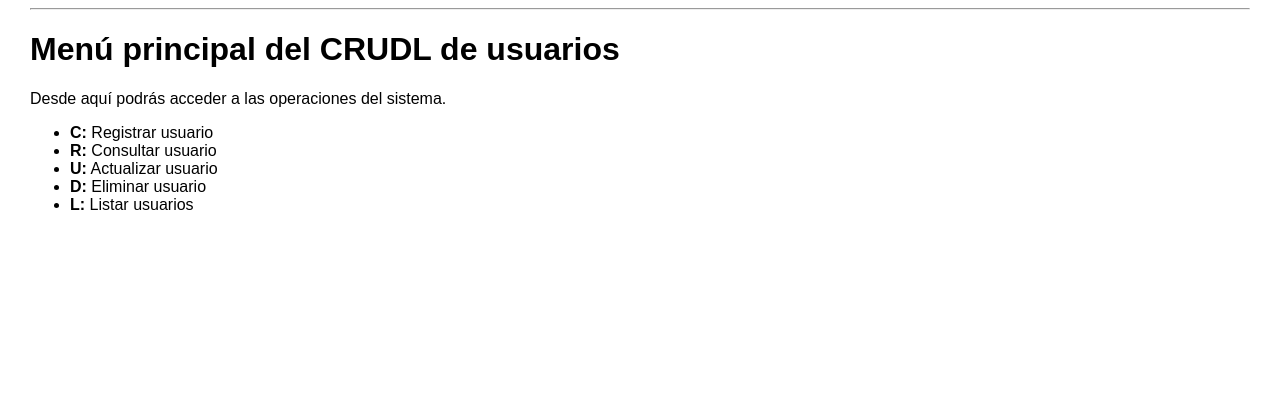
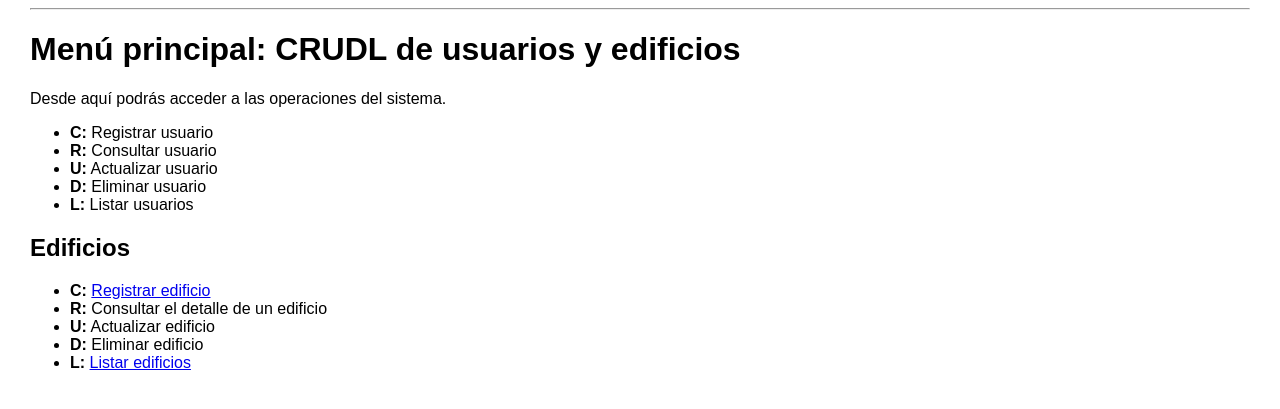
Before and after one commit to mlarav1/Edificio-PHP, a PHP site: page / in a window 1280 px wide. Shown: the part 48-457 px from the top of the page. Run offline with PHP 8.4, Linux system fonts and the light colour scheme.

Commit message:
feat(presentation): agrega enlaces de Edificio al menu, home y confirmacion de borrado generica

```diff
--- a/Infrastructure/Entrypoints/Web/Presentation/Views/home.php
+++ b/Infrastructure/Entrypoints/Web/Presentation/Views/home.php
@@ -1,7 +1,7 @@
 <?php require __DIR__ . '/layouts/header.php'; ?>
 <?php require __DIR__ . '/layouts/menu.php'; ?>
 
-<h1>Menú principal del CRUDL de usuarios</h1>
+<h1>Menú principal: CRUDL de usuarios y edificios</h1>
 
 <p>Desde aquí podrás acceder a las operaciones del sistema.</p>
 
@@ -25,4 +25,13 @@
     <li><strong>L:</strong> Listar usuarios</li>
 </ul>
 
+<h2>Edificios</h2>
+<ul>
+    <li><strong>C:</strong> <a href="?route=edificios.create">Registrar edificio</a></li>
+    <li><strong>R:</strong> Consultar el detalle de un edificio</li>
+    <li><strong>U:</strong> Actualizar edificio</li>
+    <li><strong>D:</strong> Eliminar edificio</li>
+    <li><strong>L:</strong> <a href="?route=edificios.index">Listar edificios</a></li>
+</ul>
+
 <?php require __DIR__ . '/layouts/footer.php'; ?>
--- a/Infrastructure/Entrypoints/Web/Presentation/Views/layouts/menu.php
+++ b/Infrastructure/Entrypoints/Web/Presentation/Views/layouts/menu.php
@@ -6,6 +6,8 @@
     <?php if ($authUser): ?>
         <a href="?route=users.create">Registrar usuario</a>
         <a href="?route=users.index">Listar usuarios</a>
+        <a href="?route=edificios.create">Registrar edificio</a>
+        <a href="?route=edificios.index">Listar edificios</a>
         <span style="margin: 0 10px; color:#555;">|</span>
         <span style="color:#333;">👤 <?= htmlspecialchars($authUser['name'], ENT_QUOTES, 'UTF-8') ?></span>
         &nbsp;
--- a/Infrastructure/Entrypoints/Web/Presentation/js/validaciones.js
+++ b/Infrastructure/Entrypoints/Web/Presentation/js/validaciones.js
@@ -3,7 +3,7 @@
  *
  * El formulario debe incluir el atributo `data-name` con el nombre del
  * elemento a eliminar, por ejemplo:
- *   <form ... onsubmit="return confirmDelete(this);" data-name="Juan">
+ *   <form ... onsubmit="return confirmDelete(this);" data-name="Juan" data-entity="al usuario">
  *
  * @param {HTMLFormElement} form
  * @returns {boolean}
@@ -11,5 +11,6 @@
 function confirmDelete(form) {
 
     var name = form.getAttribute('data-name');
-    return confirm('¿Eliminar al usuario ' + name + '?');
+    var entity = form.getAttribute('data-entity') || 'al usuario';
+    return confirm('¿Eliminar ' + entity + ' ' + name + '?');
 }
```
